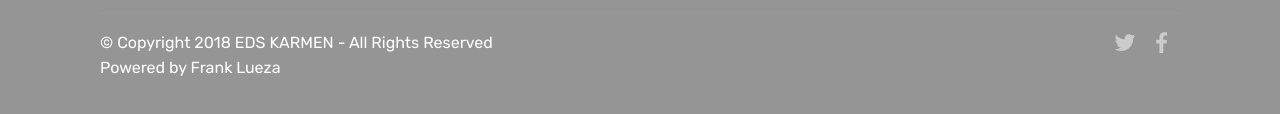
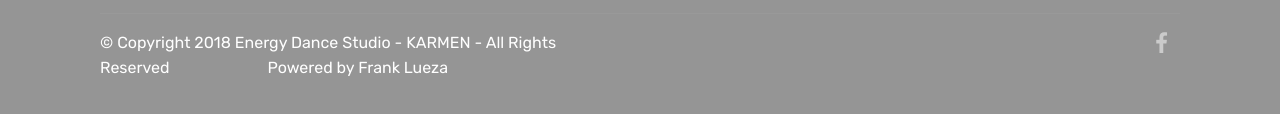
Before and after one commit to energy-dance-studio/energy-dance-studio.github.io, a plain HTML site: page index.html in a window 1280 px wide. Shown: the part 6171-6285 px from the top of the page. Drawn offline with Linux system fonts and the light colour scheme; files whose address does not match are found by name.

Commit message:
Modificando los enlaces
Se modifico el enlace del navbar brand  y se quito la red social del footer de twitter.

```diff
--- a/index.html
+++ b/index.html
@@ -8,7 +8,7 @@
   <meta name="viewport" content="width=device-width, initial-scale=1, minimum-scale=1">
   <link rel="shortcut icon" href="assets/images/logo-122x108.png" type="image/x-icon">
   <meta name="description" content="Energy Dance Studio es un espacio para divertirse y sentirse bien, para llevar al límite  las habilidades de las personas y la motivación de que el cambio se puede y esta en uno mismo. Creando clases divertidas y con gran energía para acondicionar tu cuerpo y moldear tu figura.">
-  <title>EDS Karmen</title>
+  <title>Energy Dance Studio</title>
   <link rel="stylesheet" href="assets/web/assets/mobirise-icons/mobirise-icons.css">
   <link rel="stylesheet" href="assets/tether/tether.min.css">
   <link rel="stylesheet" href="assets/soundcloud-plugin/style.css">
@@ -22,22 +22,22 @@
   <link rel="stylesheet" href="assets/gallery/style.css">
   <link rel="stylesheet" href="assets/mobirise/css/mbr-additional.css" type="text/css">
 
+  <!-- Google Analytics -->
+  <!-- Global site tag (gtag.js) - Google Analytics -->
+  <script async src="https://www.googletagmanager.com/gtag/js?id=UA-100852356-7"></script>
+  <script>
+    window.dataLayer = window.dataLayer || [];
+    function gtag(){dataLayer.push(arguments);}
+    gtag('js', new Date());
 
+    gtag('config', 'UA-100852356-7');
+  </script>
+  <!-- /Google Analytics -->
 
 </head>
 <body>
 
-<!-- Google Analytics -->
-<!-- Global site tag (gtag.js) - Google Analytics -->
-<script async src="https://www.googletagmanager.com/gtag/js?id=UA-100852356-7"></script>
-<script>
-  window.dataLayer = window.dataLayer || [];
-  function gtag(){dataLayer.push(arguments);}
-  gtag('js', new Date());
 
-  gtag('config', 'UA-100852356-7');
-</script>
-<!-- /Google Analytics -->
 
 
   <section class="menu cid-qXrfgRX5nl" once="menu" id="menu2-0">
@@ -60,7 +60,7 @@
                         <img src="assets/images/logo-122x108.png" alt="Mobirise" title="" style="height: 3.8rem;">
 
                 </span>
-                <span class="navbar-caption-wrap"><a class="navbar-caption text-secondary display-4" href="https://mobirise.com">ENERGY DANCE STUDIO</a></span>
+                <span class="navbar-caption-wrap"><a class="navbar-caption text-secondary display-4" href="https://energy-dance-studio.github.io/">ENERGY DANCE STUDIO</a></span>
             </div>
         </div>
         <div class="collapse navbar-collapse" id="navbarSupportedContent">
@@ -491,15 +491,15 @@
             <div class="media-container-row mbr-white">
                 <div class="col-sm-6 copyright">
                     <p class="mbr-text mbr-fonts-style display-7">
-                        © Copyright 2018 EDS KARMEN - All Rights Reserved &nbsp; &nbsp; &nbsp; &nbsp; &nbsp; &nbsp; &nbsp; &nbsp; &nbsp; &nbsp; &nbsp; &nbsp; <a href="https://franklueza.github.io" target="_blank">Powered by Frank Lueza</a></p>
+                        © Copyright 2018 Energy Dance Studio - KARMEN - All Rights Reserved &nbsp; &nbsp; &nbsp; &nbsp; &nbsp; &nbsp; &nbsp; &nbsp; &nbsp; &nbsp; &nbsp; &nbsp; <a href="https://franklueza.github.io" target="_blank">Powered by Frank Lueza</a></p>
                 </div>
                 <div class="col-md-6">
                     <div class="social-list align-right">
-                        <div class="soc-item">
+                        <!--<div class="soc-item">
                             <a href="https://twitter.com/mobirise" target="_blank">
                                 <span class="socicon-twitter socicon mbr-iconfont mbr-iconfont-social"></span>
                             </a>
-                        </div>
+                        </div>-->
                         <div class="soc-item">
                             <a href="https://www.facebook.com/EDSKARMEN/" target="_blank">
                                 <span class="mbr-iconfont mbr-iconfont-social socicon-facebook socicon"></span>
```
